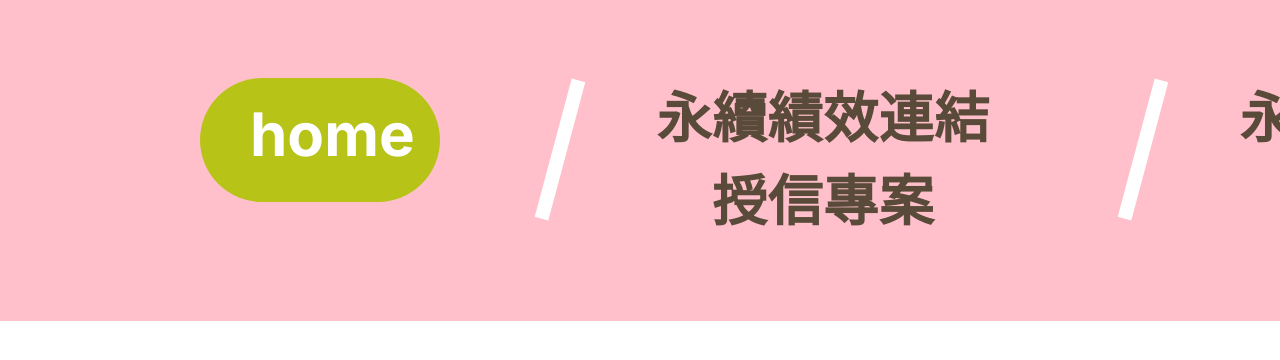
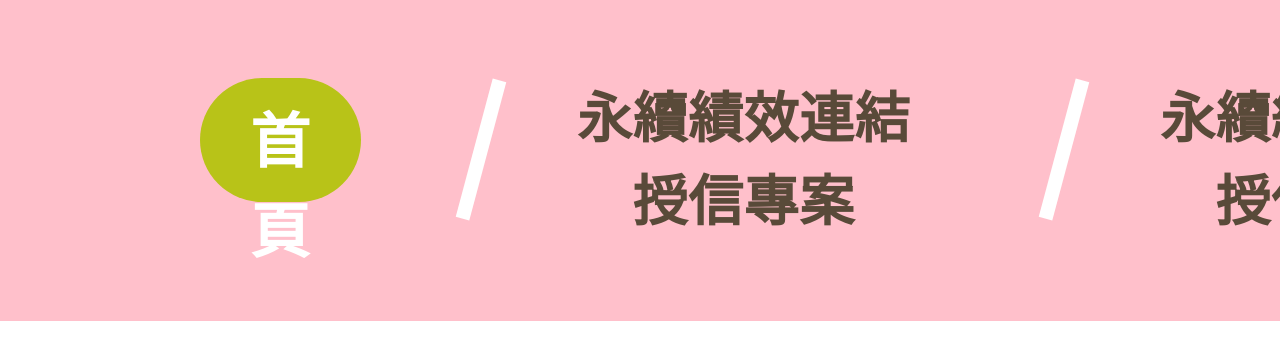
Before and after one commit to SpiritIncubator/first-bank-csr-2023-client, a Next.js app: page /product-intro/test-page in a window 1280 px wide. Shown: the top 360 px of the page. Built offline with nearby package versions, Linux system fonts and the light colour scheme; what i18next-resources-to-backend would draw is missing.

Commit message:
feat: create unfinished navbar

```diff
--- a/src/app/product-intro/_components/NavBar/NavBar.style.ts
+++ b/src/app/product-intro/_components/NavBar/NavBar.style.ts
@@ -1,19 +1,5 @@
 import styled from '@emotion/styled';
-import { css } from '@emotion/css';
 import { Box, Typography } from '@mui/material';
-
-export const buttonStyle = css`
-  display: inline-block;
-  font-size: 60px;
-  font-weight: 700;
-  background-color: #B8C318;
-  padding: 20px 50px;
-  border-radius: 80px;
-  color: #ffffff;
-  width: 240px;
-  height: 124px;
-  text-align: center;
-`;
 
 export const NavBarWrapper = styled(Box)`
   position: relative;
--- a/src/app/product-intro/_components/NavBar/NavBar.tsx
+++ b/src/app/product-intro/_components/NavBar/NavBar.tsx
@@ -1,23 +1,15 @@
-'use client'
-
 import React from 'react'
 import { Button } from '@mui/material';
 import Link from 'next/link';
 
-import { NavBarWrapper, NavLinkItem, buttonStyle } from './NavBar.style';
+import { NavBarWrapper, NavLinkItem } from './NavBar.style';
 import NavLink from './NavLink';
 import { navigationLinksConfig } from './spec';
 import { LinkType } from './types';
 
-const customPath = ['/']
-
 const NavBar = () => {
-  function extraLink({label, path}: LinkType) {
-    return <NavLink href={path} style={buttonStyle} key={path}>{label}</NavLink>
-  }
-
   function renderLink(params: LinkType) {
-    if (customPath.includes(params.path)) return extraLink(params);
+    if (params.component) return params.component(params);
 
     return <NavLink href={params.path} key={params.path}>
       <NavLinkItem fontSize={55} fontWeight={700} maxWidth={400} textAlign="center" px={3}>{ params.label }</NavLinkItem>
--- a/src/app/product-intro/_components/NavBar/spec.ts
+++ /dev/null
@@ -1,24 +0,0 @@
-import { LinkType } from "./types";
-
-export const navigationLinksConfig: Array<LinkType> = [
-	{
-		label: 'home',
-		path: '/',
-	},
-	{
-		label: '永續績效連結授信專案',
-		path: '/path1',
-	},
-	{
-		label: '永續績效連結授信專案',
-		path: '/path2',
-	},
-	{
-		label: '永續績效連結授信專案',
-		path: '/path3',
-	},
-	{
-		label: '綠色債券與太陽能基金',
-		path: '/path4',
-	},
-];
--- /dev/null
+++ b/src/app/product-intro/_components/NavBar/spec.tsx
@@ -0,0 +1,45 @@
+import { LinkType } from "./types";
+import { Typography } from '@mui/material';
+import dynamic from 'next/dynamic';
+
+const LazyNavLink = dynamic(() => import('./NavLink'), { ssr: true });
+
+export const navigationLinksConfig: Array<LinkType> = [
+	{
+		label: '首頁',
+		path: '/',
+		component: (params: LinkType) => {
+			return <LazyNavLink key={params.path} href={params.path}>
+				<Typography
+					fontSize={60}
+					fontWeight={700}
+					bgcolor="#B8c318"
+					px={6.25}
+					py={2.5}
+					borderRadius={80}
+					color="#ffffff"
+					height={124}
+					textAlign="center"
+				>
+					{params.label}
+				</Typography>
+			</LazyNavLink>
+		}
+	},
+	{
+		label: '永續績效連結授信專案',
+		path: '/path1',
+	},
+	{
+		label: '永續績效連結授信專案',
+		path: '/path2',
+	},
+	{
+		label: '永續績效連結授信專案',
+		path: '/path3',
+	},
+	{
+		label: '綠色債券與太陽能基金',
+		path: '/path4',
+	},
+];
```
Also changed, not shown: src/app/product-intro/_components/NavBar/types.ts (+4 -3 lines).
